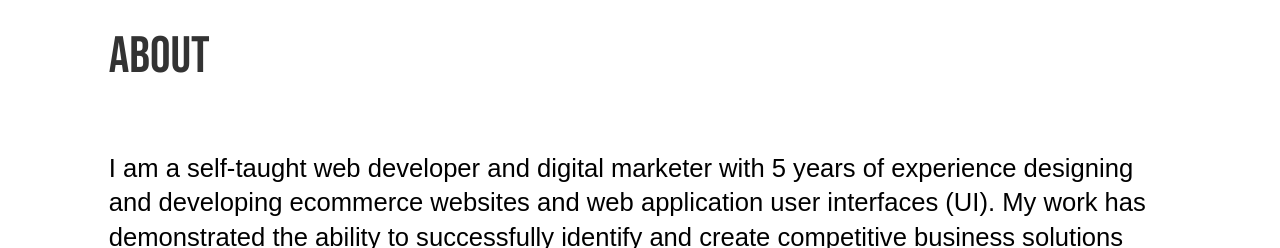
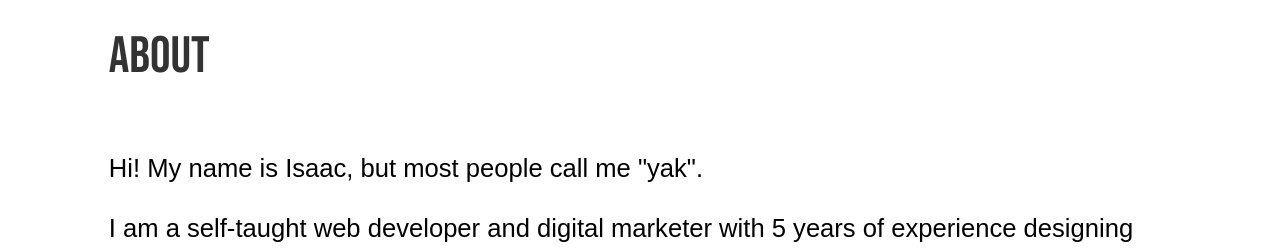
Before and after one commit to yak-was-here/yak-was-here, a Next.js app: page / in a window 1280 px wide. Shown: the part 920-1168 px from the top of the page. Built offline with nearby package versions, Linux system fonts and the light colour scheme.

Commit message:
Add informal blurb to index

```diff
--- a/components/About.js
+++ b/components/About.js
@@ -4,6 +4,7 @@ function About() {
 	return (
 		<div className="intro">
 			<h2>About</h2>
+			<p>Hi! My name is Isaac, but most people call me "yak".</p>
 			<p dangerouslySetInnerHTML={{ __html: intro }}></p>
 		</div>
 	);
```
